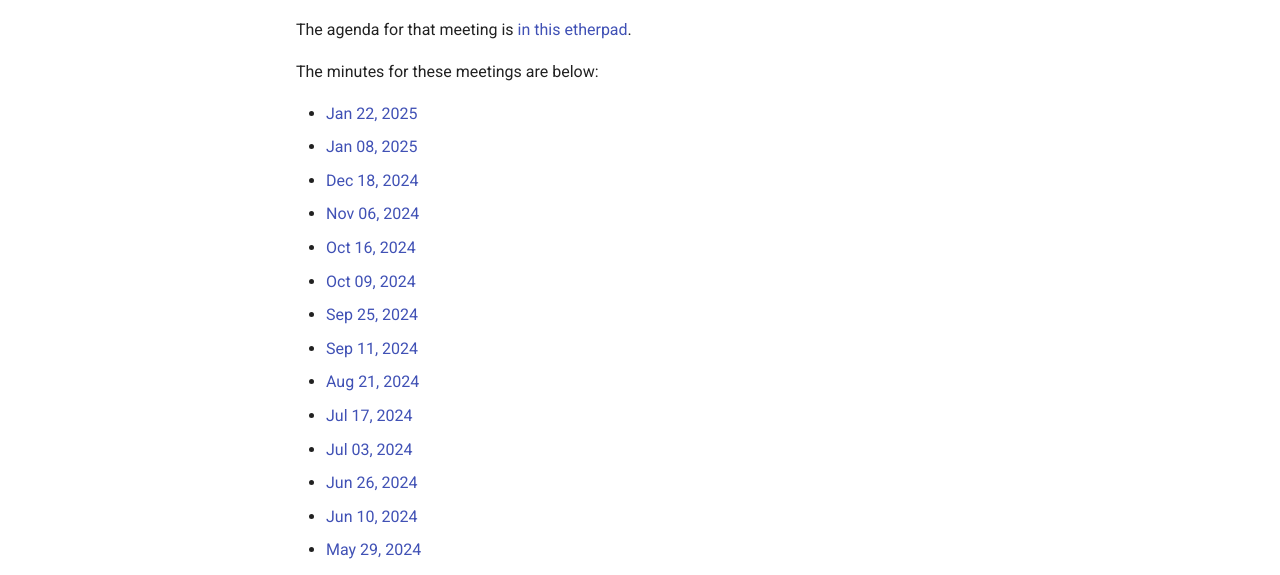
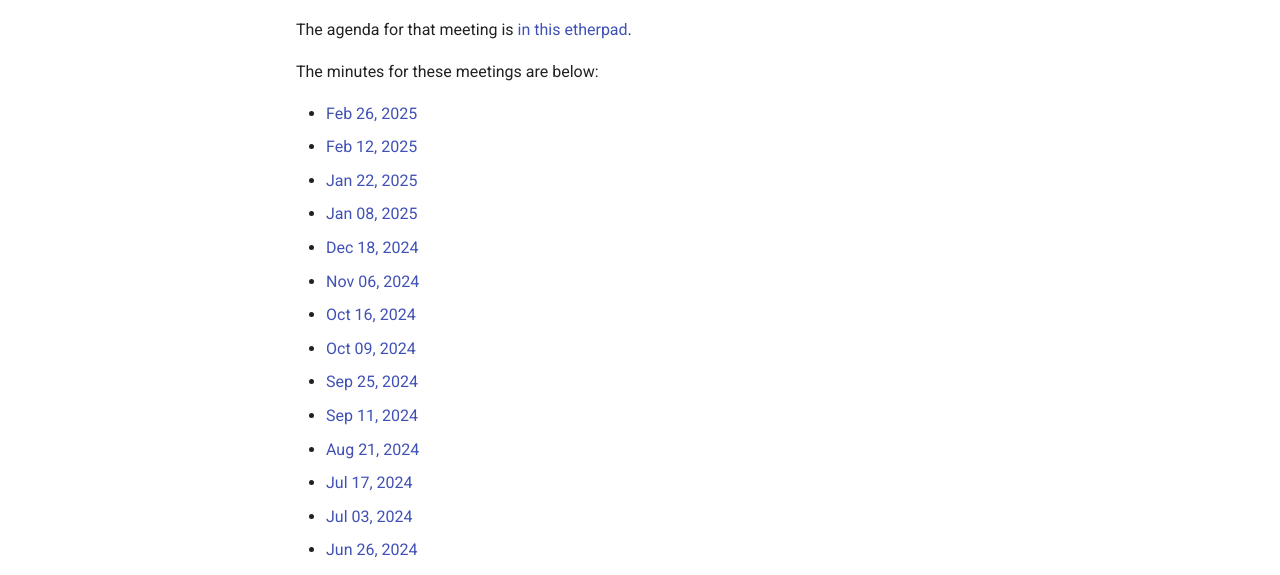
Before and after one commit to rdo-infra/rdo-mkdocs-website, an MkDocs documentation site: the page built from docs/community/community-meeting.md, in a window 1280 px wide and 900 px high. Shown: the part 303-878 px from the top of the window. Built offline with MkDocs 1.6.1 and Material for MkDocs 9.7.7, drawn with Linux system fonts in a browser that asks for light colours.

Commit message:
Updated meetings
Change-Id: Ia430c85b5047bfa0a618bea5930178d6c2137571

```diff
--- a/docs/community/community-meeting.md
+++ b/docs/community/community-meeting.md
@@ -13,6 +13,8 @@ etherpad](https://etherpad.openstack.org/p/RDO-Meeting).
 
 The minutes for these meetings are below:
 
+* [Feb 26, 2025](https://lists.rdoproject.org/archives/list/dev@lists.rdoproject.org/thread/6OHVZBOKOW4JRJ2TJPOWGHYZBFS6FEN6/)
+* [Feb 12, 2025](https://lists.rdoproject.org/archives/list/dev@lists.rdoproject.org/thread/HIKJSCEWULBNBRUOCUHHGNAC2YTCTQR2/)
 * [Jan 22, 2025](https://lists.rdoproject.org/archives/list/dev@lists.rdoproject.org/thread/QKMJGCUFR3FPY2FAN4T3I73ULTRWBRD6/)
 * [Jan 08, 2025](https://lists.rdoproject.org/archives/list/dev@lists.rdoproject.org/thread/TLKGPUMJEO3GBUFLLXL3GCA5LV2N24CX/)
 * [Dec 18, 2024](https://lists.rdoproject.org/archives/list/dev@lists.rdoproject.org/thread/TYCGNXHMQYIVRM2ZT7HVQYU5MWVZSIDG/)
```
